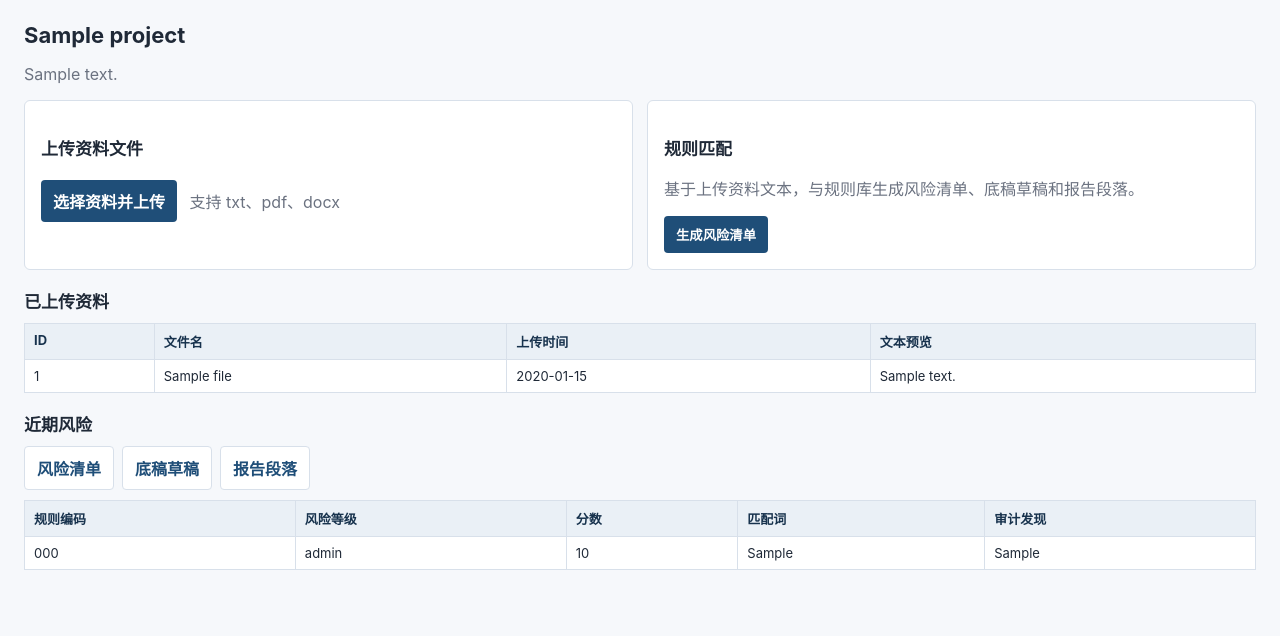
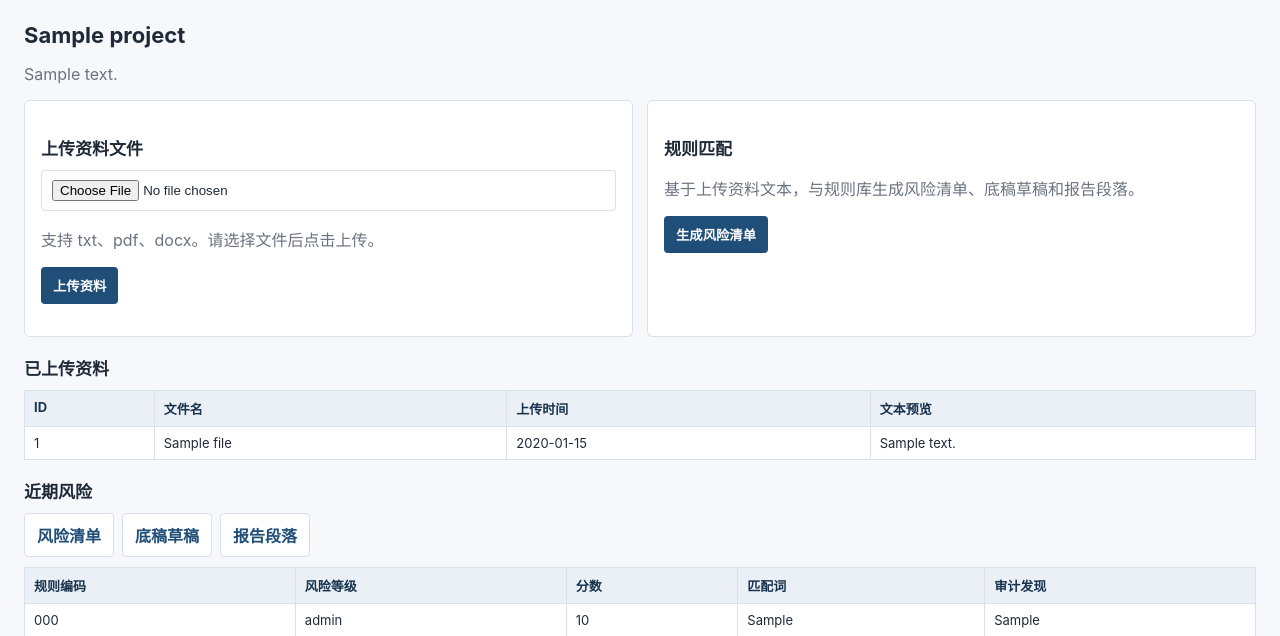
Before and after one commit to dukezxy1977-alt/-Audit-System1, a Flask app: page /projects/1 in a window 1280 px wide. Shown: the part 139-775 px from the top of the page. Before the commit the page ends 709 px from the top, so only its background shows below. Run offline with Flask 3, Linux system fonts and the light colour scheme; tables that the repository leaves empty hold one stand-in row (values such as "Sample post").

Commit message:
Restore native file upload control

```diff
--- a/render_audit_rule_engine/static/style.css
+++ b/render_audit_rule_engine/static/style.css
@@ -30,9 +30,6 @@ button, .btn { display: inline-block; border: 0; background: var(--brand); color
 button.secondary, .btn.secondary { background: var(--brand-2); }
 button.light, .btn.light { background: white; color: var(--brand); border: 1px solid var(--line); }
 button.danger, .btn.danger { background: var(--danger); }
-.file-picker { margin-right: 8px; }
-.visually-hidden-file { position: absolute; left: -10000px; width: 1px; height: 1px; opacity: 0; }
-.upload-status { display: inline-block; margin-top: 8px; }
 table { width: 100%; border-collapse: collapse; background: white; border: 1px solid var(--line); }
 th, td { border: 1px solid var(--line); padding: 8px 9px; text-align: left; vertical-align: top; font-size: 13px; }
 th { background: #eaf0f6; color: #17324d; position: sticky; top: 0; z-index: 1; }
--- a/render_audit_rule_engine/templates/project_detail.html
+++ b/render_audit_rule_engine/templates/project_detail.html
@@ -6,10 +6,10 @@
 <div class="grid">
   <div class="panel">
     <h3>上传资料文件</h3>
-    <form id="upload-form" method="post" action="{{ url_for('project_detail', project_id=project.id) }}" enctype="multipart/form-data">
-      <label class="btn file-picker" for="upload-file">选择资料并上传</label>
-      <input id="upload-file" class="visually-hidden-file" type="file" name="file" accept=".txt,.pdf,.doc,.docx">
-      <span id="upload-status" class="muted upload-status">支持 txt、pdf、docx</span>
+    <form method="post" action="{{ url_for('project_detail', project_id=project.id) }}" enctype="multipart/form-data">
+      <input type="file" name="file" accept=".txt,.pdf,.doc,.docx" required>
+      <p class="muted">支持 txt、pdf、docx。请选择文件后点击上传。</p>
+      <p><button type="submit">上传资料</button></p>
     </form>
   </div>
   <div class="panel">
@@ -44,19 +44,3 @@
   {% endfor %}
 </table>
 {% endblock %}
-{% block scripts %}
-<script>
-  const uploadForm = document.getElementById("upload-form");
-  const uploadFile = document.getElementById("upload-file");
-  const uploadStatus = document.getElementById("upload-status");
-
-  if (uploadForm && uploadFile && uploadStatus) {
-    uploadFile.addEventListener("change", function () {
-      if (uploadFile.files.length) {
-        uploadStatus.textContent = "正在上传：" + uploadFile.files[0].name;
-        uploadForm.submit();
-      }
-    });
-  }
-</script>
-{% endblock %}
```
